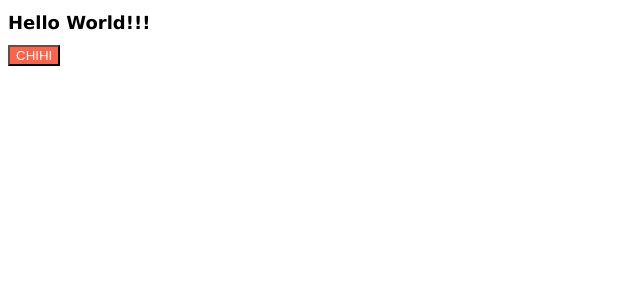
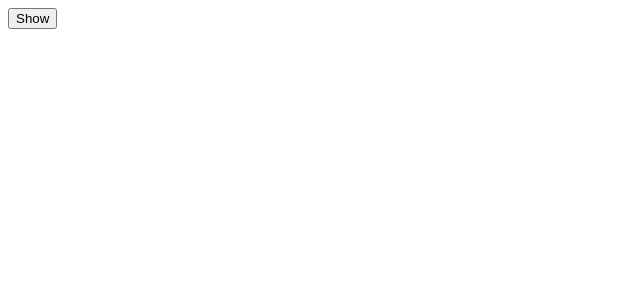
Before and after one commit to junghanbyeol/reactStudy, a React (Create React App) app: page / in a window 1280 px wide. Shown: the top 300 px of the page, without its empty margins (0-640 px from the left). Built offline with nearby package versions, Linux system fonts and the light colour scheme.

Commit message:
컴포넌트 생성,파괴 시 호출 되는 함수 연습

```diff
--- a/src/App.js
+++ b/src/App.js
@@ -2,12 +2,27 @@
 import Button from "./Button";
 import sytles from "./App.module.css"
 
+import { useState, useEffect } from "react";
 
-function App() {
+function Hello() {
+
+  useEffect(() => {
+    console.log('hi')
+    return () => console.log('bye')
+  }, [])
   return (
     <div>
-      <h1 className={sytles.title}>Hello World!!!</h1>
-      <Button text={"CHIHI"} />
+      <h1>Hello</h1>
+    </div>
+  );
+}
+function App() {
+  const [showing, setShowing] = useState(false)
+  const onClick = () => setShowing((prev) => !prev)
+  return (
+    <div>
+      {showing ? <Hello /> : null}
+      <button onClick={onClick}>{showing ? "Hide" : 'Show'}</button>
     </div>
   );
 }
--- a/src/index.js
+++ b/src/index.js
@@ -4,7 +4,7 @@
 
 const root = ReactDOM.createRoot(document.getElementById('root'));
 root.render(
-  <React.StrictMode>
     <App />
-  </React.StrictMode>
+  // <React.StrictMode>
+  // </React.StrictMode>
 );
```
